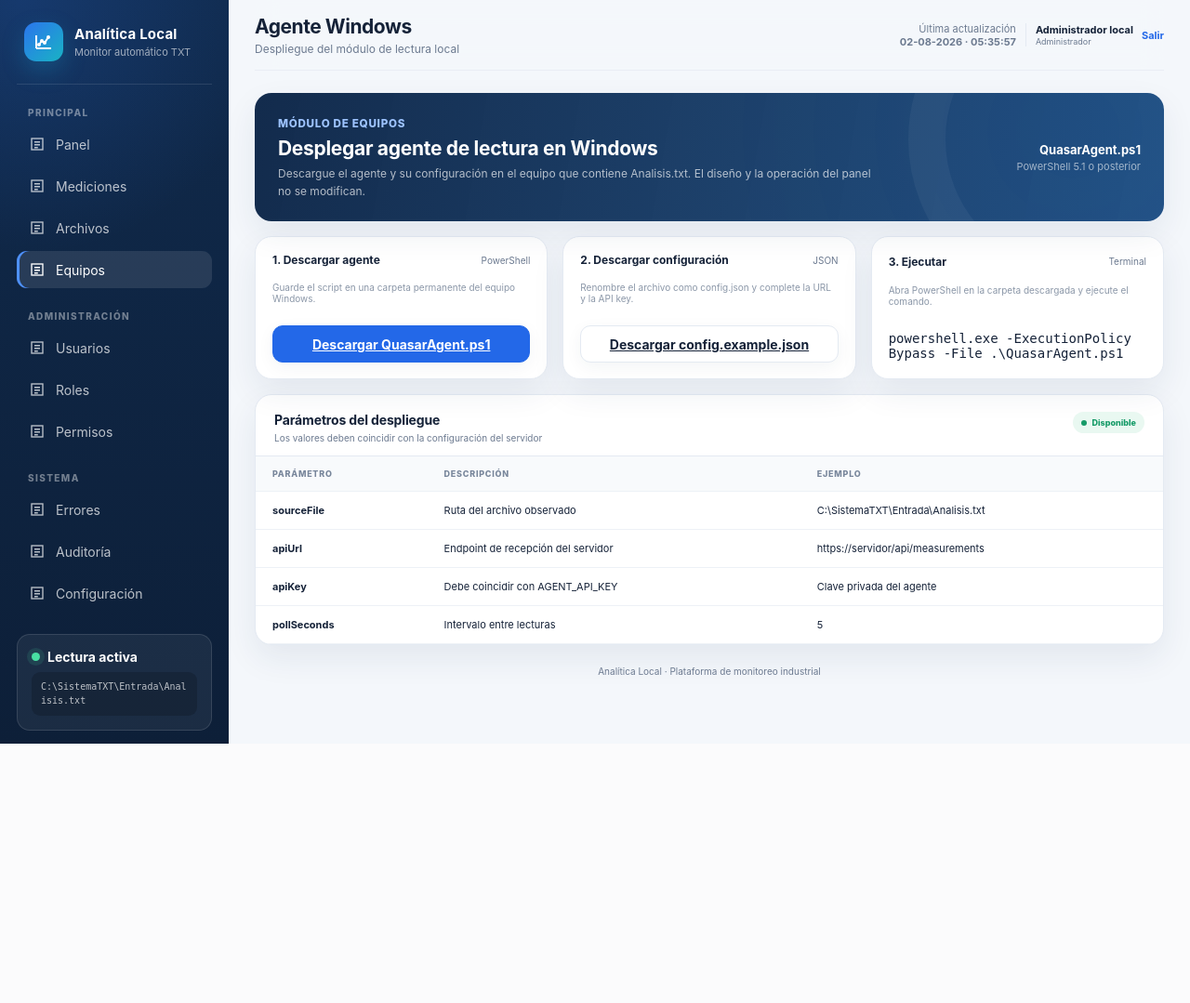
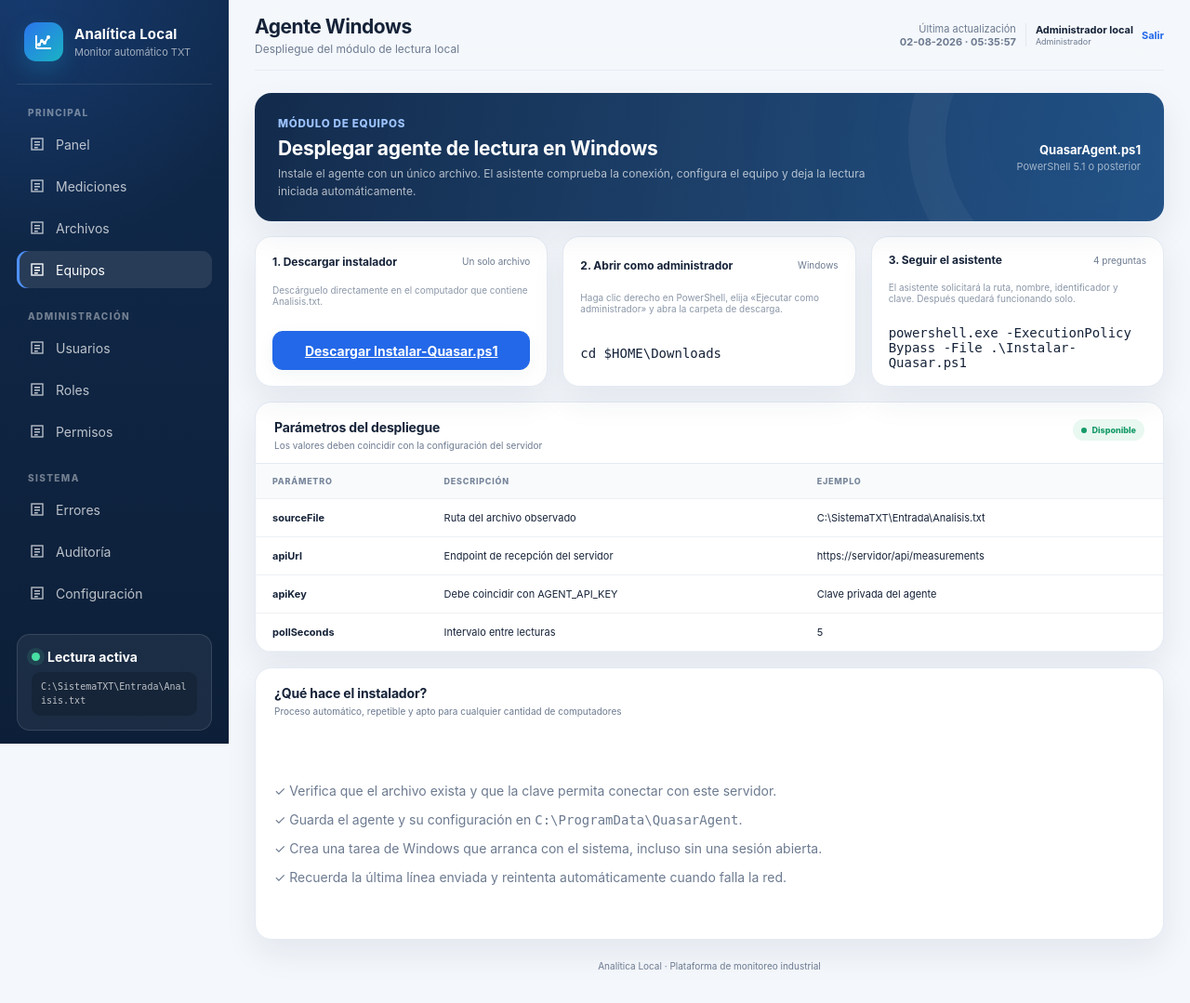
Before and after one commit to erwinislasegura/quasar, a PHP site: page /windows-agent in a window 1280 px wide. Shown: the whole page at 93% size. Before the commit the page ends 800 px from the top, so only its background shows below. Run offline with PHP 8.4, Linux system fonts and the light colour scheme; a user stored in the database is signed in.

Commit message:
Add guided Windows agent installer

```diff
--- a/app/Views/windows-agent/index.php
+++ b/app/Views/windows-agent/index.php
@@ -2,26 +2,26 @@
   <div class="hero-copy">
     <small>Módulo de equipos</small>
     <h2>Desplegar agente de lectura en Windows</h2>
-    <p>Descargue el agente y su configuración en el equipo que contiene Analisis.txt. El diseño y la operación del panel no se modifican.</p>
+    <p>Instale el agente con un único archivo. El asistente comprueba la conexión, configura el equipo y deja la lectura iniciada automáticamente.</p>
   </div>
   <div class="hero-file"><strong>QuasarAgent.ps1</strong><span>PowerShell 5.1 o posterior</span></div>
 </section>
 
 <section class="range-grid">
   <article class="panel range-card">
-    <div class="range-head"><strong>1. Descargar agente</strong><span>PowerShell</span></div>
-    <p class="kpi-foot">Guarde el script en una carpeta permanente del equipo Windows.</p>
-    <a class="btn primary" href="/windows-agent/download?file=agent">Descargar QuasarAgent.ps1</a>
+    <div class="range-head"><strong>1. Descargar instalador</strong><span>Un solo archivo</span></div>
+    <p class="kpi-foot">Descárguelo directamente en el computador que contiene Analisis.txt.</p>
+    <a class="btn primary" href="<?= url('windows-agent/installer') ?>">Descargar Instalar-Quasar.ps1</a>
   </article>
   <article class="panel range-card">
-    <div class="range-head"><strong>2. Descargar configuración</strong><span>JSON</span></div>
-    <p class="kpi-foot">Renombre el archivo como config.json y complete la URL y la API key.</p>
-    <a class="btn" href="/windows-agent/download?file=config">Descargar config.example.json</a>
+    <div class="range-head"><strong>2. Abrir como administrador</strong><span>Windows</span></div>
+    <p class="kpi-foot">Haga clic derecho en PowerShell, elija «Ejecutar como administrador» y abra la carpeta de descarga.</p>
+    <code>cd $HOME\Downloads</code>
   </article>
   <article class="panel range-card">
-    <div class="range-head"><strong>3. Ejecutar</strong><span>Terminal</span></div>
-    <p class="kpi-foot">Abra PowerShell en la carpeta descargada y ejecute el comando.</p>
-    <code>powershell.exe -ExecutionPolicy Bypass -File .\QuasarAgent.ps1</code>
+    <div class="range-head"><strong>3. Seguir el asistente</strong><span>4 preguntas</span></div>
+    <p class="kpi-foot">El asistente solicitará la ruta, nombre, identificador y clave. Después quedará funcionando solo.</p>
+    <code>powershell.exe -ExecutionPolicy Bypass -File .\Instalar-Quasar.ps1</code>
   </article>
 </section>
 
@@ -34,3 +34,13 @@
     <tr><td class="metric">pollSeconds</td><td>Intervalo entre lecturas</td><td>5</td></tr>
   </tbody></table></div>
 </section>
+
+<section class="panel table-panel">
+  <div class="panel-head"><div class="panel-title"><h3>¿Qué hace el instalador?</h3><p>Proceso automático, repetible y apto para cualquier cantidad de computadores</p></div></div>
+  <div class="empty" style="text-align:left">
+    <p>✓ Verifica que el archivo exista y que la clave permita conectar con este servidor.</p>
+    <p>✓ Guarda el agente y su configuración en <code>C:\ProgramData\QuasarAgent</code>.</p>
+    <p>✓ Crea una tarea de Windows que arranca con el sistema, incluso sin una sesión abierta.</p>
+    <p>✓ Recuerda la última línea enviada y reintenta automáticamente cuando falla la red.</p>
+  </div>
+</section>
--- a/public/index.php
+++ b/public/index.php
@@ -92,6 +92,14 @@ if ($path === '/api/measurements' && $method === 'POST') {
     header('Content-Type: application/json'); http_response_code(201); echo json_encode(['status' => 'created', 'storage' => $pdo instanceof PDO ? 'mysql' : 'txt']); return;
 }
 
+if ($path === '/api/agent/status' && $method === 'GET') {
+    header('Content-Type: application/json');
+    if (!hash_equals(getenv('AGENT_API_KEY') ?: 'change-this-agent-key', $_SERVER['HTTP_X_API_KEY'] ?? '')) {
+        http_response_code(401); echo json_encode(['error' => 'No autorizado']); return;
+    }
+    echo json_encode(['status' => 'ok', 'serverTime' => gmdate('c')]); return;
+}
+
 // El panel siempre requiere una sesión iniciada.
 if (empty($_SESSION['user'])) { header('Location: ' . url('login')); return; }
 
@@ -113,6 +121,20 @@ if ($path === '/windows-agent/download') {
     header('Content-Disposition: attachment; filename="' . $filename . '"');
     header('Content-Length: ' . filesize($file));
     readfile($file);
+    return;
+}
+if ($path === '/windows-agent/installer') {
+    $template = file_get_contents(dirname(__DIR__) . '/windows-agent/Install-QuasarAgent.ps1');
+    $agent = file_get_contents(dirname(__DIR__) . '/windows-agent/QuasarAgent.ps1');
+    if ($template === false || $agent === false) { http_response_code(500); exit('No fue posible generar el instalador'); }
+    $scheme = (!empty($_SERVER['HTTPS']) && $_SERVER['HTTPS'] !== 'off') ? 'https' : 'http';
+    $host = $_SERVER['HTTP_HOST'] ?? 'localhost';
+    $serverUrl = $scheme . '://' . $host . rtrim($basePath, '/');
+    $installer = str_replace(['__QUASAR_SERVER_URL__', '__QUASAR_AGENT_BASE64__'], [$serverUrl, base64_encode($agent)], $template);
+    header('Content-Type: text/plain; charset=utf-8');
+    header('Content-Disposition: attachment; filename="Instalar-Quasar.ps1"');
+    header('Content-Length: ' . strlen($installer));
+    echo $installer;
     return;
 }
 if ($path === '/configuracion') {
```
Also changed, not shown: README.md, windows-agent/README.md, 1 other file.
